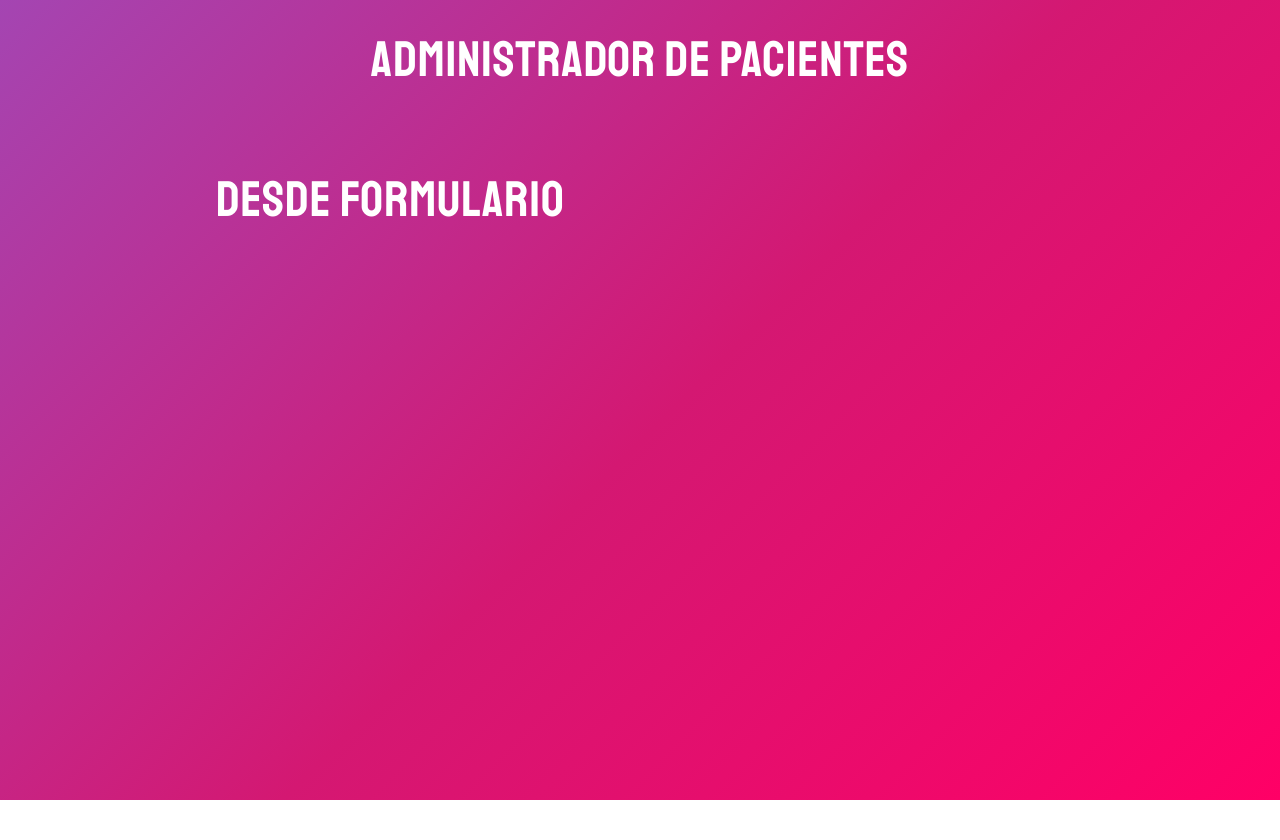
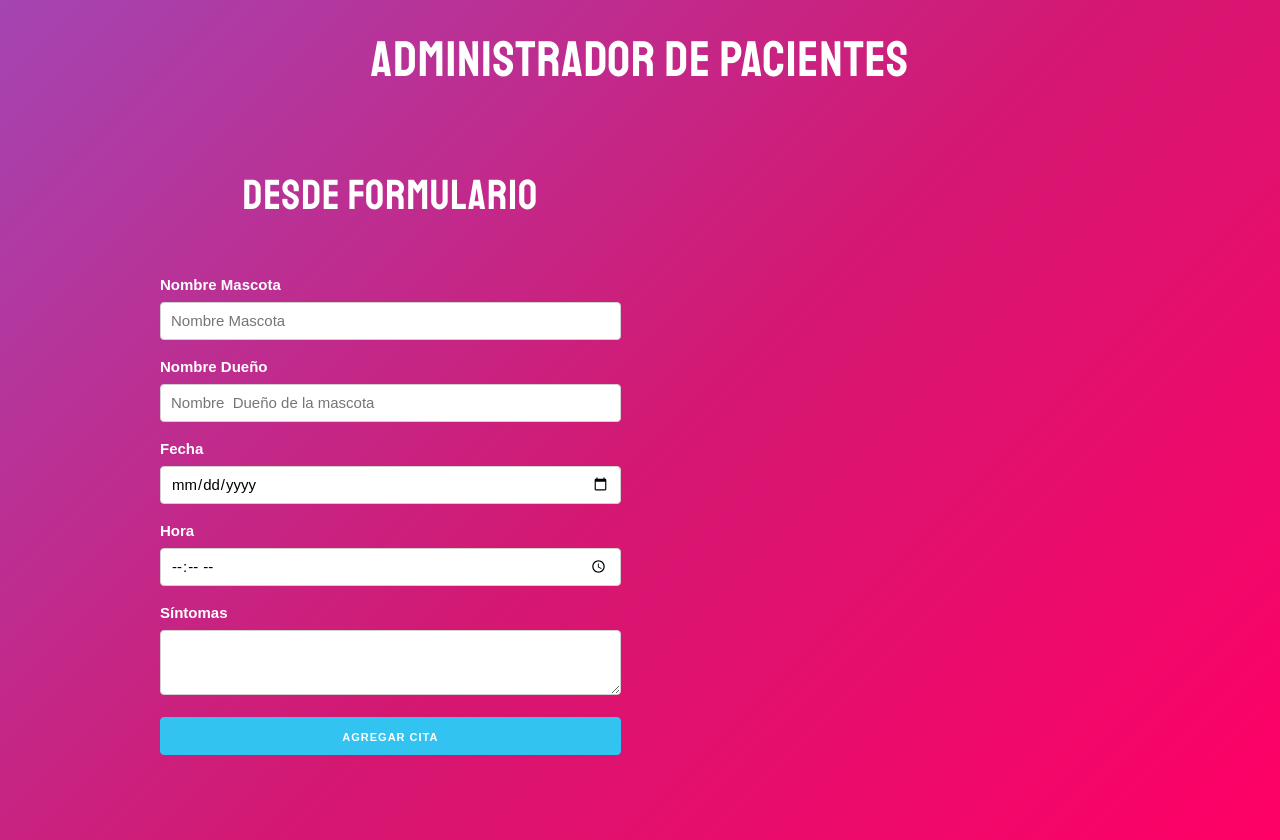
Before and after one commit to mahaliroblesarbieto/administrador_de_citas, a React (Create React App) app: page / in a window 1280 px wide. Before the commit the page ends 800 px from the top, so only its background shows below. Built offline with nearby package versions, Linux system fonts and the light colour scheme.

Commit message:
guardando valor de cada input

```diff
--- a/src/components/Formulario.jsx
+++ b/src/components/Formulario.jsx
@@ -1,9 +1,78 @@
-import React from "react";
+import React, { useState } from "react";
 
 const Formulario = () => {
+
+  const [cita, actualizarCita] = useState({
+    mascota: '',
+    propietario:'',
+    fecha:'',
+    hora:'',
+    sintomas:'',
+  })
+
+  const actualizarState = (e) => {
+    actualizarCita({
+      ...cita,
+      [e.target.name]: e.target.value
+    })
+  }
+
+  const {mascota, propietario, fecha, hora, sintomas } = cita;
+
   return (
     <>
-      <h1>Desde Formulario</h1>
+      <h2>Desde Formulario</h2>
+      <form>
+        <label>Nombre Mascota</label>
+        <input
+          type="text"
+          name="mascota"
+          className="u-full-width"
+          placeholder="Nombre Mascota"
+          onChange={actualizarState}
+          value={mascota}
+        />
+
+        <label>Nombre Dueño</label>
+        <input
+          type="text"
+          name="propietario"
+          className="u-full-width"
+          placeholder="Nombre  Dueño de la mascota"
+          onChange={actualizarState}
+          value={propietario}
+        />
+
+        <label>Fecha</label>
+        <input
+          type="date"
+          name="fecha"
+          className="u-full-width"
+          onChange={actualizarState}
+          value={fecha}
+        />
+
+        <label>Hora</label>
+        <input
+          type="time"
+          name="hora"
+          className="u-full-width"
+          onChange={actualizarState}
+          value={hora}
+        />
+
+        <label>Síntomas</label>
+        <textarea
+          className="u-full-width"
+          name="sintomas"
+          onChange={actualizarState}
+          value={sintomas}
+        ></textarea>
+
+        <button type="submit" className="u-full-width button-primary">
+          Agregar Cita
+        </button>
+      </form>
     </>
   );
 };
```
